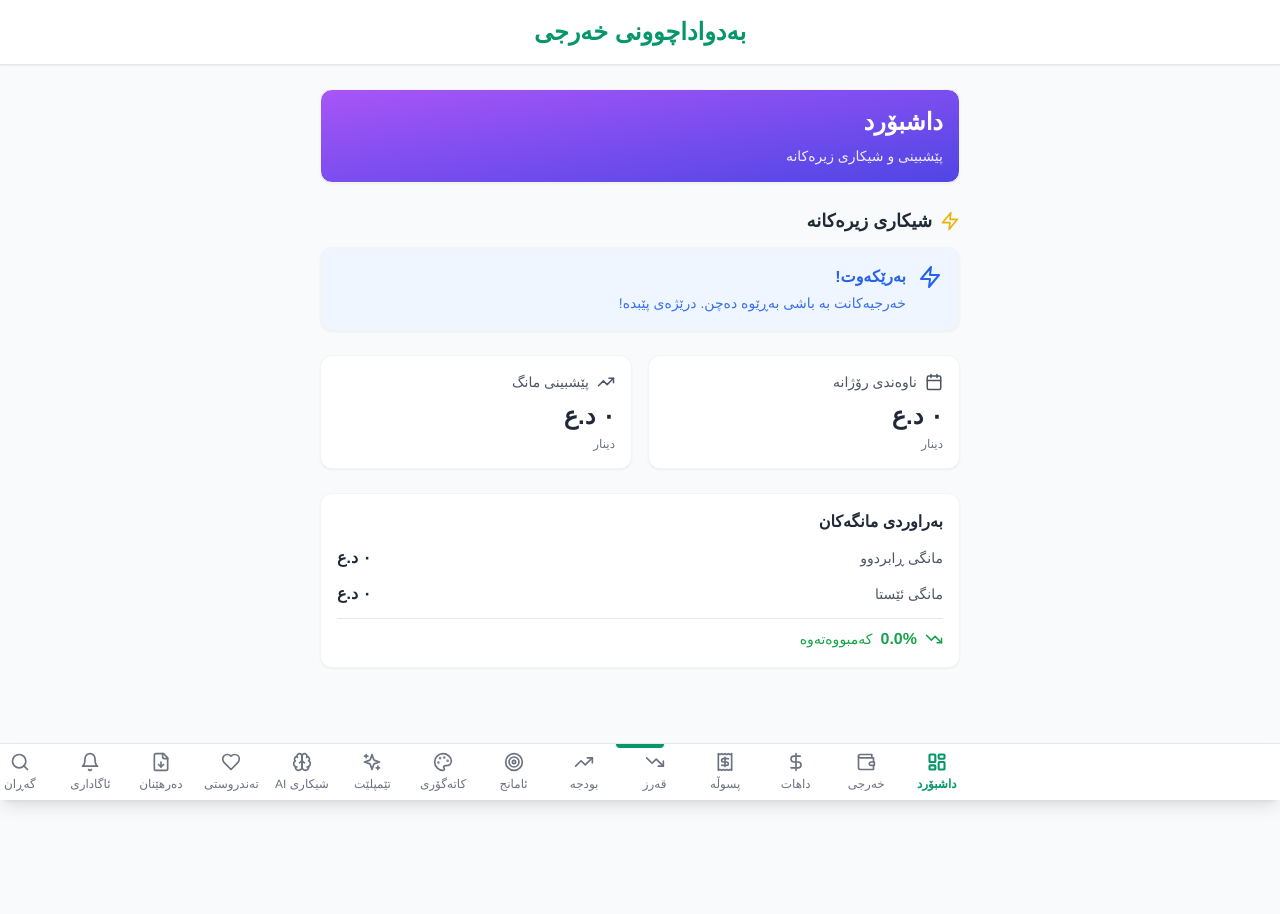
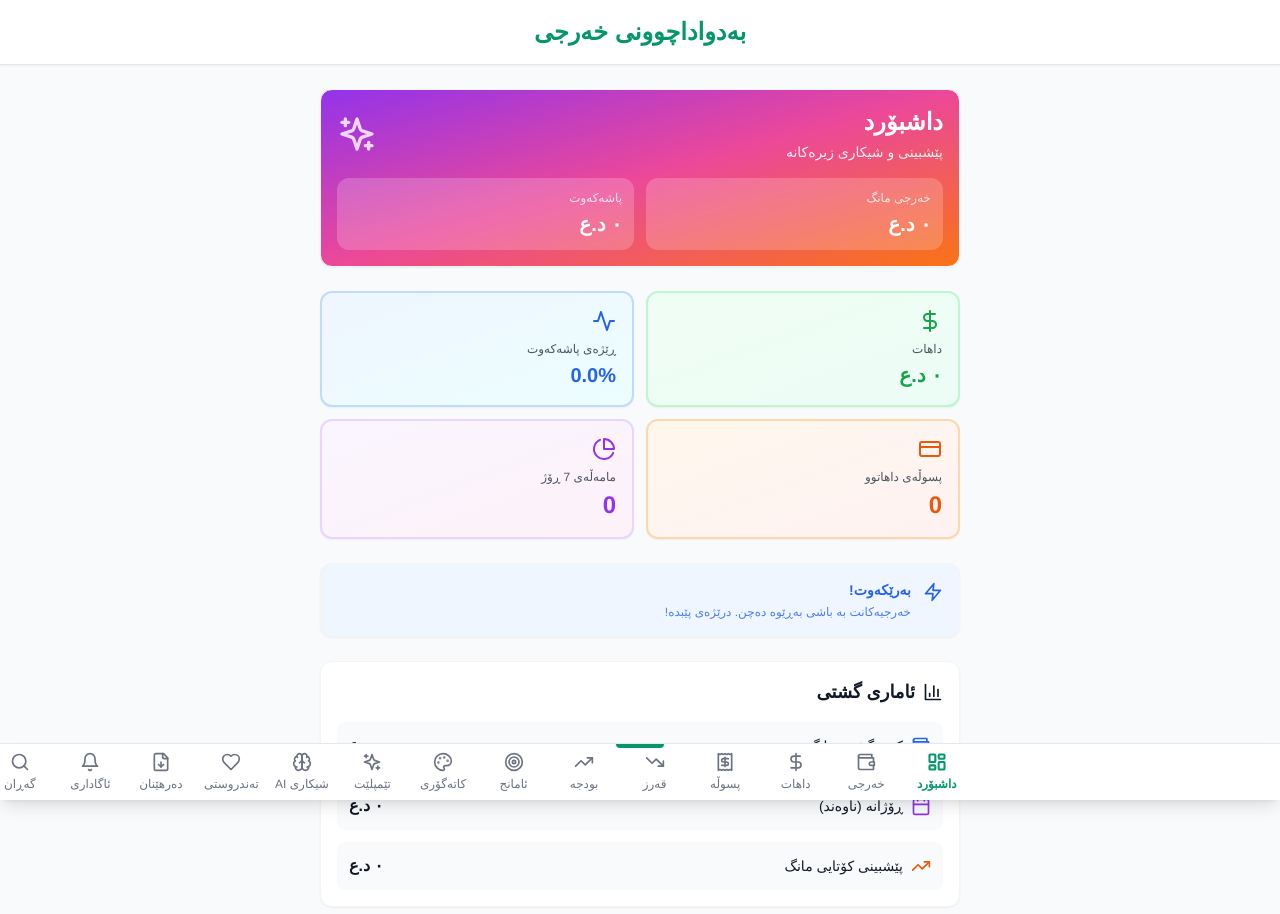
Before and after one commit to jujamnm-hash/expense-tracker-app, a React (Vite) app: page / in a window 1280 px wide. Shown: the top 914 px of the page. Before the commit the page ends 800 px from the top, so only its background shows below. Built offline with nearby package versions, Linux system fonts and the light colour scheme.

Commit message:
Enhanced Dashboard with Quick Stats and New Metrics

```diff
--- a/src/components/DashboardTab.tsx
+++ b/src/components/DashboardTab.tsx
@@ -1,11 +1,11 @@
 import React, { useMemo } from 'react';
-import { TrendingUp, TrendingDown, AlertCircle, Target, Award, Zap, Calendar } from 'lucide-react';
+import { TrendingUp, TrendingDown, AlertCircle, Target, Award, Zap, Calendar, DollarSign, CreditCard, PieChart, Activity, Sparkles, BarChart3, Wallet, Info } from 'lucide-react';
 import { useStore } from '../store';
 import { formatCurrency } from '../utils';
-import { format, startOfMonth, endOfMonth, subMonths, differenceInDays } from 'date-fns';
+import { format, startOfMonth, endOfMonth, subMonths, differenceInDays, parseISO } from 'date-fns';
 
 export const DashboardTab: React.FC = () => {
-  const { expenses, debts, budgets, goals } = useStore();
+  const { expenses, incomes, debts, budgets, goals, bills, settings } = useStore();
 
   const analytics = useMemo(() => {
     const now = new Date();
@@ -63,6 +63,27 @@ export const DashboardTab: React.FC = () => {
       ? activeGoals.reduce((sum, g) => sum + (g.currentAmount / g.targetAmount) * 100, 0) / activeGoals.length
       : 0;
 
+    // Income for current month
+    const monthStart = startOfMonth(now);
+    const monthEnd = endOfMonth(now);
+    const currentMonthIncome = incomes.filter(inc => {
+      const incDate = parseISO(inc.date);
+      return incDate >= monthStart && incDate <= monthEnd;
+    }).reduce((sum, inc) => sum + inc.amount, 0);
+
+    // Savings
+    const savings = currentMonthIncome - currentTotal;
+    const savingsRate = currentMonthIncome > 0 ? (savings / currentMonthIncome) * 100 : 0;
+
+    // Upcoming bills
+    const upcomingBills = bills.filter(b => !b.isPaid && b.isRecurring).length;
+
+    // Recent transactions count
+    const recentCount = expenses.filter(e => {
+      const days = differenceInDays(now, parseISO(e.date));
+      return days <= 7;
+    }).length;
+
     return {
       currentTotal,
       lastTotal,
@@ -76,8 +97,14 @@ export const DashboardTab: React.FC = () => {
       totalDebtLent,
       activeGoals: activeGoals.length,
       avgGoalProgress,
+      currentMonthIncome,
+      savings,
+      savingsRate,
+      upcomingBills,
+      recentCount,
+      currentMonthExpenses,
     };
-  }, [expenses, debts, budgets, goals]);
+  }, [expenses, incomes, debts, budgets, goals, bills]);
 
   const insights = useMemo(() => {
     const tips = [];
@@ -145,30 +172,79 @@ export const DashboardTab: React.FC = () => {
 
   return (
     <div className="pb-20 space-y-6">
-      {/* Header */}
-      <div className="card bg-gradient-to-br from-purple-500 to-indigo-600 text-white">
-        <h1 className="text-2xl font-bold mb-2">داشبۆرد</h1>
+      {/* Header with Quick Stats */}
+      <div className="card bg-gradient-to-br from-purple-600 via-pink-500 to-orange-500 text-white">
+        <div className="flex items-center justify-between mb-4">
+          <div>
+            <h1 className="text-2xl font-bold mb-1">داشبۆرد</h1>
             <p className="text-sm opacity-90">پێشبینی و شیکاری زیرەکانە</p>
           </div>
+          <Sparkles className="w-10 h-10 opacity-80" />
+        </div>
 
-      {/* AI Insights */}
+        <div className="grid grid-cols-2 gap-3 mt-4">
+          <div className="bg-white/20 backdrop-blur-sm rounded-xl p-3">
+            <p className="text-xs opacity-80 mb-1">خەرجی مانگ</p>
+            <p className="text-xl font-bold">{formatCurrency(analytics.currentTotal, settings.currency)}</p>
+          </div>
+          <div className="bg-white/20 backdrop-blur-sm rounded-xl p-3">
+            <p className="text-xs opacity-80 mb-1">پاشەکەوت</p>
+            <p className={`text-xl font-bold ${analytics.savings >= 0 ? 'text-white' : 'text-red-200'}`}>
+              {formatCurrency(analytics.savings, settings.currency)}
+            </p>
+          </div>
+        </div>
+      </div>
+
+      {/* Key Metrics Grid */}
+      <div className="grid grid-cols-2 gap-3">
+        <div className="card bg-gradient-to-br from-green-50 to-emerald-50 dark:from-green-900/20 dark:to-emerald-900/20 border-2 border-green-200 dark:border-green-800">
+          <DollarSign className="w-6 h-6 text-green-600 mb-2" />
+          <p className="text-xs text-gray-600 dark:text-gray-400">داهات</p>
+          <p className="text-xl font-bold text-green-600 mt-1">
+            {formatCurrency(analytics.currentMonthIncome, settings.currency)}
+          </p>
+        </div>
+
+        <div className="card bg-gradient-to-br from-blue-50 to-cyan-50 dark:from-blue-900/20 dark:to-cyan-900/20 border-2 border-blue-200 dark:border-blue-800">
+          <Activity className="w-6 h-6 text-blue-600 mb-2" />
+          <p className="text-xs text-gray-600 dark:text-gray-400">ڕێژەی پاشەکەوت</p>
+          <p className="text-xl font-bold text-blue-600 mt-1">
+            {analytics.savingsRate.toFixed(1)}%
+          </p>
+        </div>
+
+        <div className="card bg-gradient-to-br from-orange-50 to-red-50 dark:from-orange-900/20 dark:to-red-900/20 border-2 border-orange-200 dark:border-orange-800">
+          <CreditCard className="w-6 h-6 text-orange-600 mb-2" />
+          <p className="text-xs text-gray-600 dark:text-gray-400">پسوڵەی داهاتوو</p>
+          <p className="text-2xl font-bold text-orange-600 mt-1">
+            {analytics.upcomingBills}
+          </p>
+        </div>
+
+        <div className="card bg-gradient-to-br from-purple-50 to-pink-50 dark:from-purple-900/20 dark:to-pink-900/20 border-2 border-purple-200 dark:border-purple-800">
+          <PieChart className="w-6 h-6 text-purple-600 mb-2" />
+          <p className="text-xs text-gray-600 dark:text-gray-400">مامەڵەی 7 ڕۆژ</p>
+          <p className="text-2xl font-bold text-purple-600 mt-1">
+            {analytics.recentCount}
+          </p>
+        </div>
+      </div>
+
+      {/* Smart Insights */}
       <div className="space-y-3">
-        <h2 className="text-lg font-bold text-gray-800 dark:text-gray-100 flex items-center gap-2">
-          <Zap size={20} className="text-yellow-500" />
-          شیکاری زیرەکانە
-        </h2>
-        {insights.map((insight, index) => {
-          const Icon = insight.icon;
+        {insights.map((tip, index) => {
+          const Icon = tip.icon;
           return (
             <div
               key={index}
-              className={`card border-2 ${insight.color}`}
+              className={`card ${tip.color} border-l-4 ${tip.color.split(' ')[0].replace('text-', 'border-')}`}
             >
-              <div className="flex gap-3">
-                <Icon size={24} className="flex-shrink-0" />
-                <div>
-                  <h3 className="font-bold mb-1">{insight.title}</h3>
-                  <p className="text-sm opacity-90">{insight.message}</p>
+              <div className="flex items-start gap-3">
+                <Icon className="w-5 h-5 flex-shrink-0 mt-0.5" />
+                <div className="flex-1">
+                  <h3 className="font-bold text-sm mb-1">{tip.title}</h3>
+                  <p className="text-xs opacity-80">{tip.message}</p>
                 </div>
               </div>
             </div>
@@ -176,132 +252,115 @@ export const DashboardTab: React.FC = () => {
         })}
       </div>
 
-      {/* Quick Stats */}
-      <div className="grid grid-cols-2 gap-4">
+      {/* Statistics Summary */}
       <div className="card">
-          <div className="flex items-center gap-2 text-gray-600 dark:text-gray-400 mb-2">
-            <Calendar size={18} />
-            <span className="text-sm">ناوەندی رۆژانە</span>
+        <h2 className="text-lg font-bold mb-4 flex items-center gap-2">
+          <BarChart3 className="w-5 h-5" />
+          ئاماری گشتی
+        </h2>
+        <div className="space-y-3">
+          <div className="flex justify-between items-center p-3 bg-gray-50 dark:bg-gray-800 rounded-lg">
+            <div className="flex items-center gap-2">
+              <Wallet className="w-5 h-5 text-blue-600" />
+              <span className="text-sm">کۆی گشتی مانگ</span>
             </div>
-          <div className="text-2xl font-bold text-gray-800 dark:text-gray-100">
-            {formatCurrency(analytics.avgDaily)}
-          </div>
-          <div className="text-xs text-gray-500 dark:text-gray-400 mt-1">دینار</div>
+            <span className="font-bold">{formatCurrency(analytics.currentTotal, settings.currency)}</span>
           </div>
 
-        <div className="card">
-          <div className="flex items-center gap-2 text-gray-600 dark:text-gray-400 mb-2">
-            <TrendingUp size={18} />
-            <span className="text-sm">پێشبینی مانگ</span>
+          <div className="flex justify-between items-center p-3 bg-gray-50 dark:bg-gray-800 rounded-lg">
+            <div className="flex items-center gap-2">
+              <Calendar className="w-5 h-5 text-purple-600" />
+              <span className="text-sm">ڕۆژانە (ناوەند)</span>
             </div>
-          <div className="text-2xl font-bold text-gray-800 dark:text-gray-100">
-            {formatCurrency(analytics.projectedMonthly)}
+            <span className="font-bold">{formatCurrency(analytics.avgDaily, settings.currency)}</span>
           </div>
-          <div className="text-xs text-gray-500 dark:text-gray-400 mt-1">دینار</div>
+
+          <div className="flex justify-between items-center p-3 bg-gray-50 dark:bg-gray-800 rounded-lg">
+            <div className="flex items-center gap-2">
+              <TrendingUp className="w-5 h-5 text-orange-600" />
+              <span className="text-sm">پێشبینی کۆتایی مانگ</span>
+            </div>
+            <span className="font-bold">{formatCurrency(analytics.projectedMonthly, settings.currency)}</span>
+          </div>
+
+          {analytics.totalBudget > 0 && (
+            <>
+              <div className="h-px bg-gray-200 dark:bg-gray-700 my-2" />
+              <div className="flex justify-between items-center p-3 bg-gray-50 dark:bg-gray-800 rounded-lg">
+                <div className="flex items-center gap-2">
+                  <PieChart className="w-5 h-5 text-green-600" />
+                  <span className="text-sm">بودجە</span>
+                </div>
+                <div className="text-left">
+                  <div className="font-bold">{formatCurrency(analytics.totalBudget, settings.currency)}</div>
+                  <div className={`text-xs ${
+                    analytics.budgetUsage > 100 ? 'text-red-600' : analytics.budgetUsage > 80 ? 'text-orange-600' : 'text-green-600'
+                  }`}>
+                    {analytics.budgetUsage.toFixed(0)}% بەکارهێنراوە
                   </div>
                 </div>
+              </div>
+            </>
+          )}
 
-      {/* Trend Comparison */}
-      <div className="card">
-        <h3 className="font-bold text-gray-800 dark:text-gray-100 mb-3">
-          بەراوردی مانگەکان
-        </h3>
-        <div className="space-y-3">
-          <div className="flex justify-between items-center">
-            <span className="text-sm text-gray-600 dark:text-gray-400">مانگی ڕابردوو</span>
-            <span className="font-bold text-gray-800 dark:text-gray-100">
-              {formatCurrency(analytics.lastTotal)}
+          {analytics.totalDebtBorrowed > 0 && (
+            <>
+              <div className="h-px bg-gray-200 dark:bg-gray-700 my-2" />
+              <div className="flex justify-between items-center p-3 bg-red-50 dark:bg-red-900/20 rounded-lg">
+                <div className="flex items-center gap-2">
+                  <AlertCircle className="w-5 h-5 text-red-600" />
+                  <span className="text-sm">قەرزی من</span>
+                </div>
+                <span className="font-bold text-red-600">
+                  {formatCurrency(analytics.totalDebtBorrowed, settings.currency)}
                 </span>
               </div>
-          <div className="flex justify-between items-center">
-            <span className="text-sm text-gray-600 dark:text-gray-400">مانگی ئێستا</span>
-            <span className="font-bold text-gray-800 dark:text-gray-100">
-              {formatCurrency(analytics.currentTotal)}
+            </>
+          )}
+
+          {analytics.totalDebtLent > 0 && (
+            <div className="flex justify-between items-center p-3 bg-blue-50 dark:bg-blue-900/20 rounded-lg">
+              <div className="flex items-center gap-2">
+                <Info className="w-5 h-5 text-blue-600" />
+                <span className="text-sm">قەرزی پێم</span>
+              </div>
+              <span className="font-bold text-blue-600">
+                {formatCurrency(analytics.totalDebtLent, settings.currency)}
               </span>
             </div>
-          <div className="pt-2 border-t dark:border-gray-700">
-            <div className={`flex items-center gap-2 ${
-              analytics.trend > 0 ? 'text-red-600' : 'text-green-600'
-            }`}>
-              {analytics.trend > 0 ? <TrendingUp size={18} /> : <TrendingDown size={18} />}
-              <span className="font-bold">
-                {analytics.trend > 0 ? '+' : ''}{analytics.trend.toFixed(1)}%
-              </span>
-              <span className="text-sm">
-                {analytics.trend > 0 ? 'زیادبووە' : 'کەمبووەتەوە'}
-              </span>
+          )}
+
+          {analytics.activeGoals > 0 && (
+            <>
+              <div className="h-px bg-gray-200 dark:bg-gray-700 my-2" />
+              <div className="flex justify-between items-center p-3 bg-gray-50 dark:bg-gray-800 rounded-lg">
+                <div className="flex items-center gap-2">
+                  <Target className="w-5 h-5 text-purple-600" />
+                  <span className="text-sm">ئامانجە چالاکەکان</span>
+                </div>
+                <div className="text-left">
+                  <div className="font-bold">{analytics.activeGoals}</div>
+                  <div className="text-xs text-gray-600 dark:text-gray-400">
+                    ناوەند {analytics.avgGoalProgress.toFixed(0)}%
                   </div>
                 </div>
+              </div>
+            </>
+          )}
         </div>
       </div>
 
       {/* Top Category */}
       {analytics.topCategory && (
-        <div className="card">
-          <h3 className="font-bold text-gray-800 dark:text-gray-100 mb-3">
-            زۆرترین خەرجی
-          </h3>
-          <div className="flex justify-between items-center">
+        <div className="card bg-gradient-to-r from-indigo-500 to-purple-600 text-white">
+          <h3 className="text-sm font-medium opacity-90 mb-2">زۆرترین خەرجی</h3>
+          <div className="flex items-center justify-between">
             <div>
-              <div className="text-lg font-bold text-primary-600 dark:text-primary-400">
-                {analytics.topCategory[0]}
+              <div className="text-2xl font-bold mb-1">{analytics.topCategory[0]}</div>
+              <div className="text-sm opacity-90">{analytics.currentMonthExpenses.filter(e => e.category === analytics.topCategory[0]).length} مامەڵە</div>
             </div>
-              <div className="text-sm text-gray-600 dark:text-gray-400">
-                لەم مانگەدا
-              </div>
-            </div>
-            <div className="text-right">
-              <div className="text-2xl font-bold text-gray-800 dark:text-gray-100">
-                {formatCurrency(analytics.topCategory[1])}
-              </div>
-              <div className="text-xs text-gray-500 dark:text-gray-400">دینار</div>
-            </div>
-          </div>
-        </div>
-      )}
-
-      {/* Debts Summary */}
-      {(analytics.totalDebtBorrowed > 0 || analytics.totalDebtLent > 0) && (
-        <div className="card">
-          <h3 className="font-bold text-gray-800 dark:text-gray-100 mb-3">
-            کورتەی قەرزەکان
-          </h3>
-          <div className="space-y-2">
-            {analytics.totalDebtBorrowed > 0 && (
-              <div className="flex justify-between items-center">
-                <span className="text-sm text-red-600">قەرزگرتن</span>
-                <span className="font-bold text-red-600">
-                  {formatCurrency(analytics.totalDebtBorrowed)} دینار
-                </span>
-              </div>
-            )}
-            {analytics.totalDebtLent > 0 && (
-              <div className="flex justify-between items-center">
-                <span className="text-sm text-green-600">قەرزدان</span>
-                <span className="font-bold text-green-600">
-                  {formatCurrency(analytics.totalDebtLent)} دینار
-                </span>
-              </div>
-            )}
-          </div>
-        </div>
-      )}
-
-      {/* Goals Progress */}
-      {analytics.activeGoals > 0 && (
-        <div className="card">
-          <h3 className="font-bold text-gray-800 dark:text-gray-100 mb-3">
-            پێشکەوتنی ئامانجەکان
-          </h3>
-          <div className="flex justify-between items-center">
-            <span className="text-sm text-gray-600 dark:text-gray-400">
-              {analytics.activeGoals} ئامانجی چالاک
-            </span>
-            <div className="text-right">
-              <div className="text-2xl font-bold text-purple-600">
-                {analytics.avgGoalProgress.toFixed(0)}%
-              </div>
-              <div className="text-xs text-gray-500 dark:text-gray-400">ناوەندی پێشکەوتن</div>
+            <div className="text-3xl font-bold">
+              {formatCurrency(analytics.topCategory[1], settings.currency)}
             </div>
           </div>
         </div>
@@ -309,3 +368,5 @@ export const DashboardTab: React.FC = () => {
     </div>
   );
 };
+
+export default DashboardTab;
```
Lines whose indentation alone changed are shown as unchanged.
